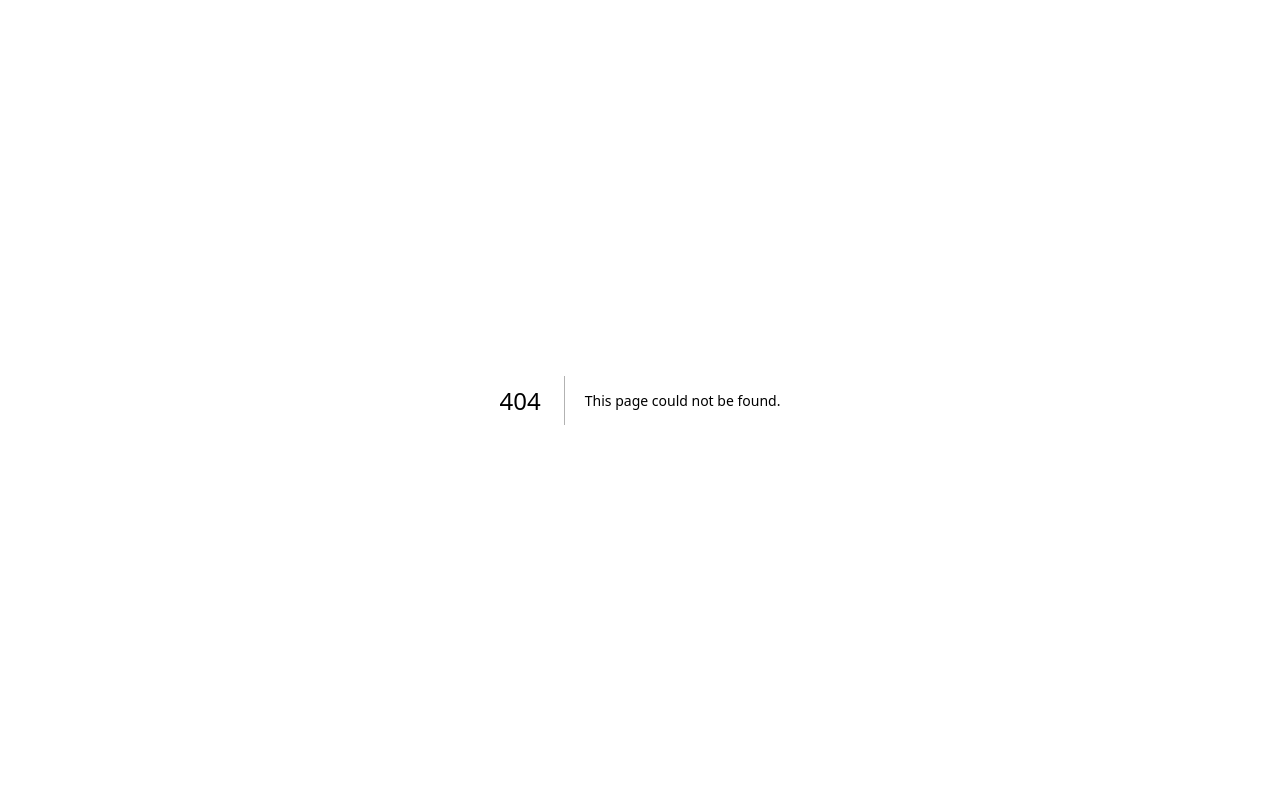
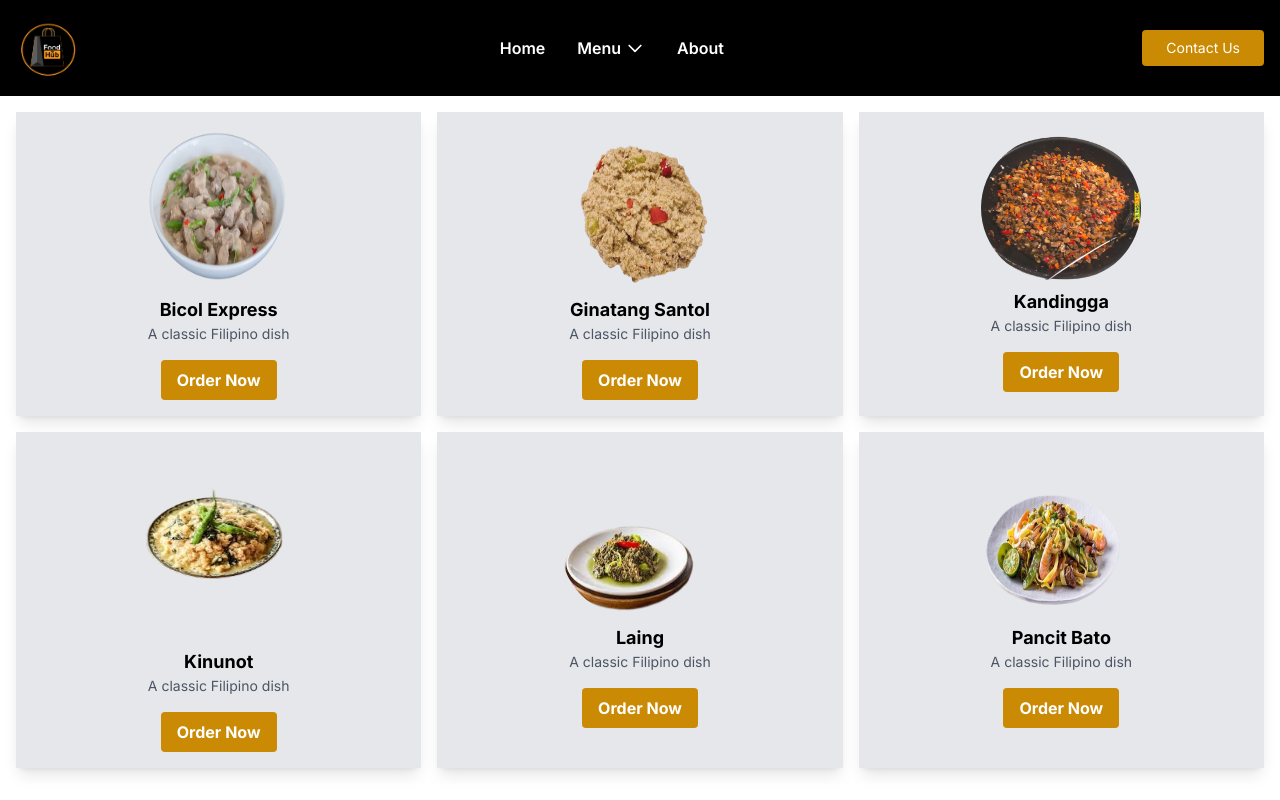
Before and after one commit to nugiwara12/food-ordering, a Next.js app: page /Home/Menu/Bicolano in a window 1280 px wide. Before the commit this address had no page. Built offline with nearby package versions, Linux system fonts and the light colour scheme.

Commit message:
add pages of the bicolano pages to view all the menu list

```diff
--- /dev/null
+++ b/src/app/Home/Menu/Bicolano/page.js
@@ -0,0 +1,113 @@
+"use client";
+import React, { useState } from "react";
+import NavbarOutside from "../../../../../components/Navbar/NavbarOutside";
+import KapampanganModal from "../../../../../components/MenuModal/KapampanganModal";
+import KapampanganButton from "../../../../../components/Button/KapampanganButton";
+import Image from "next/image";
+
+const Bicolano = () => {
+  const [showModal, setShowModal] = useState(false);
+  const [selectedItem, setSelectedItem] = useState(null);
+
+  const handleOpenModal = (item) => {
+    setShowModal(true);
+    setSelectedItem(item);
+  };
+
+  const handleCloseModal = () => {
+    setShowModal(false);
+    setSelectedItem(null);
+  };
+
+  return (
+    <>
+      <NavbarOutside />
+      <div className="grid grid-cols-1 md:grid-cols-2 lg:grid-cols-3 gap-4 m-4 aspect-auto">
+        <div className="flex flex-col justify-center items-center bg-gray-200 transition-colors duration-300 ease-in-out hover:bg-white shadow-lg hover:shadow-lg p-4">
+          <Image
+            height={200}
+            width={200}
+            src="/menu/bicolano/bicol-express.png"
+            alt="Bicol Express"
+            className="h-40 w-40"
+          />
+          <h2 className="text-lg font-bold mt-2">Bicol Express</h2>
+          <p className="text-sm text-gray-600 mb-4">A classic Filipino dish</p>
+          <KapampanganButton onClick={() => handleOpenModal("Bico-Express")} />
+        </div>
+        <div className="flex flex-col justify-center items-center bg-gray-200 transition-colors duration-300 ease-in-out hover:bg-white shadow-lg hover:shadow-lg p-4">
+          <Image
+            height={200}
+            width={200}
+            src="/menu/bicolano/ginatang-santonl.png"
+            alt="Ginatang-Santol"
+            className="h-40 w-40"
+          />
+          <h2 className="text-lg font-bold mt-2">Ginatang Santol</h2>
+          <p className="text-sm text-gray-600 mb-4">A classic Filipino dish</p>
+          <KapampanganButton
+            onClick={() => handleOpenModal("Ginatang-Santol")}
+          />
+        </div>
+        <div className="flex flex-col justify-center items-center bg-gray-200 transition-colors duration-300 ease-in-out hover:bg-white shadow-lg hover:shadow-lg p-4">
+          <Image
+            height={200}
+            width={200}
+            src="/menu/bicolano/kandingga.png"
+            alt="Kandingga"
+            className="h-36 w-40 rounded-full"
+          />
+          <h2 className="text-lg font-bold mt-2">Kandingga</h2>
+          <p className="text-sm text-gray-600 mb-4">A classic Filipino dish</p>
+          <KapampanganButton onClick={() => handleOpenModal("Kandingga")} />
+        </div>
+        <div className="flex flex-col justify-center items-center bg-gray-200 transition-colors duration-300 ease-in-out hover:bg-white shadow-lg hover:shadow-lg p-4">
+          <Image
+            height={200}
+            width={200}
+            src="/menu/bicolano/kinunot.png"
+            alt="Kinunot"
+            className="h-48 w-40 rounded-full"
+          />
+          <h2 className="text-lg font-bold mt-2">Kinunot</h2>
+          <p className="text-sm text-gray-600 mb-4">A classic Filipino dish</p>
+          <KapampanganButton onClick={() => handleOpenModal("Kinunot")} />
+        </div>
+        <div className="flex flex-col justify-center items-center bg-gray-200 transition-colors duration-300 ease-in-out hover:bg-white shadow-lg hover:shadow-lg p-4">
+          <Image
+            height={200}
+            width={200}
+            src="/menu/bicolano/laing.png"
+            alt="Laing"
+            className="h-36 w-40 rounded-full"
+          />
+          <h2 className="text-lg font-bold mt-2">Laing</h2>
+          <p className="text-sm text-gray-600 mb-4">A classic Filipino dish</p>
+          <KapampanganButton onClick={() => handleOpenModal("Laing")} />
+        </div>
+        <div className="flex flex-col justify-center items-center bg-gray-200 transition-colors duration-300 ease-in-out hover:bg-white shadow-lg hover:shadow-lg p-4">
+          <Image
+            height={200}
+            width={200}
+            src="/menu/bicolano/pancit-bato.png"
+            alt="Pancit Bato"
+            className="h-36 w-40 rounded-full"
+          />
+          <h2 className="text-lg font-bold mt-2">Pancit Bato</h2>
+          <p className="text-sm text-gray-600 mb-4">A classic Filipino dish</p>
+          <KapampanganButton onClick={() => handleOpenModal("Pancit-Bato")} />
+        </div>
+        {/* other menu items */}
+        {showModal && (
+          <KapampanganModal
+            isVisible={showModal}
+            onClose={handleCloseModal}
+            item={selectedItem}
+          />
+        )}
+      </div>
+    </>
+  );
+};
+
+export default Bicolano;
```
